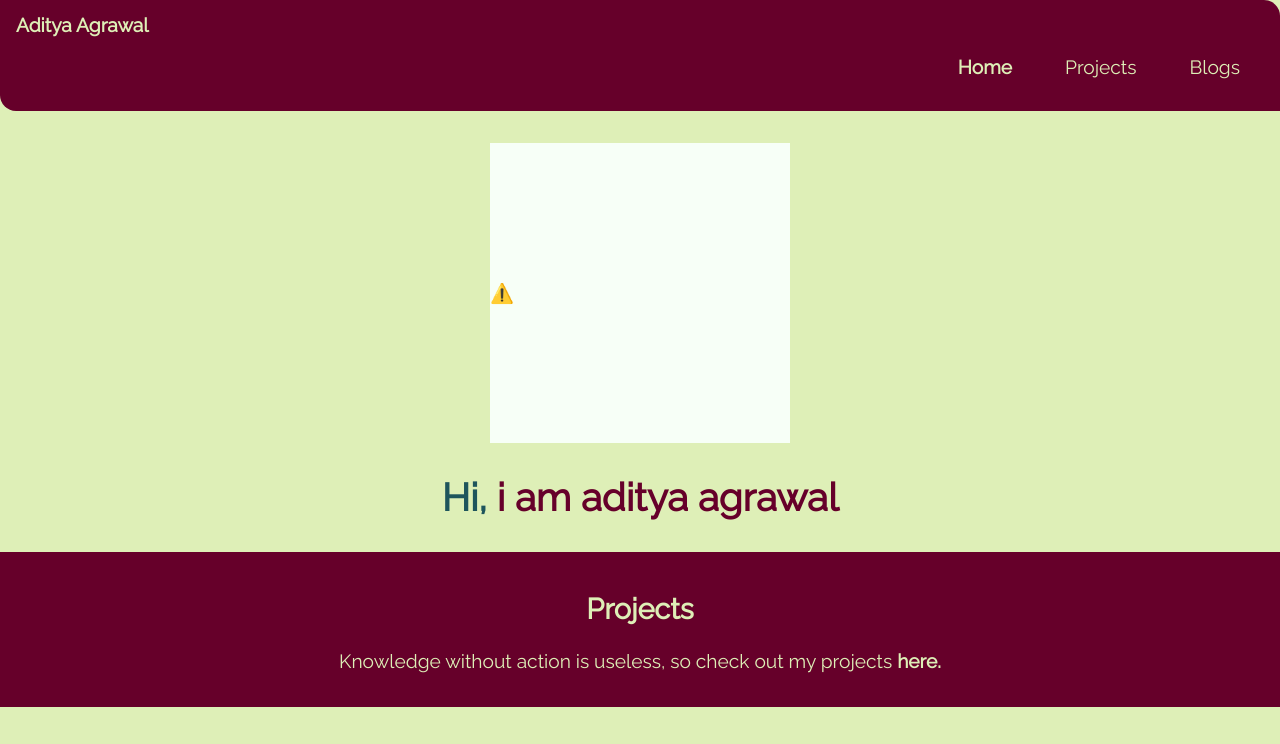
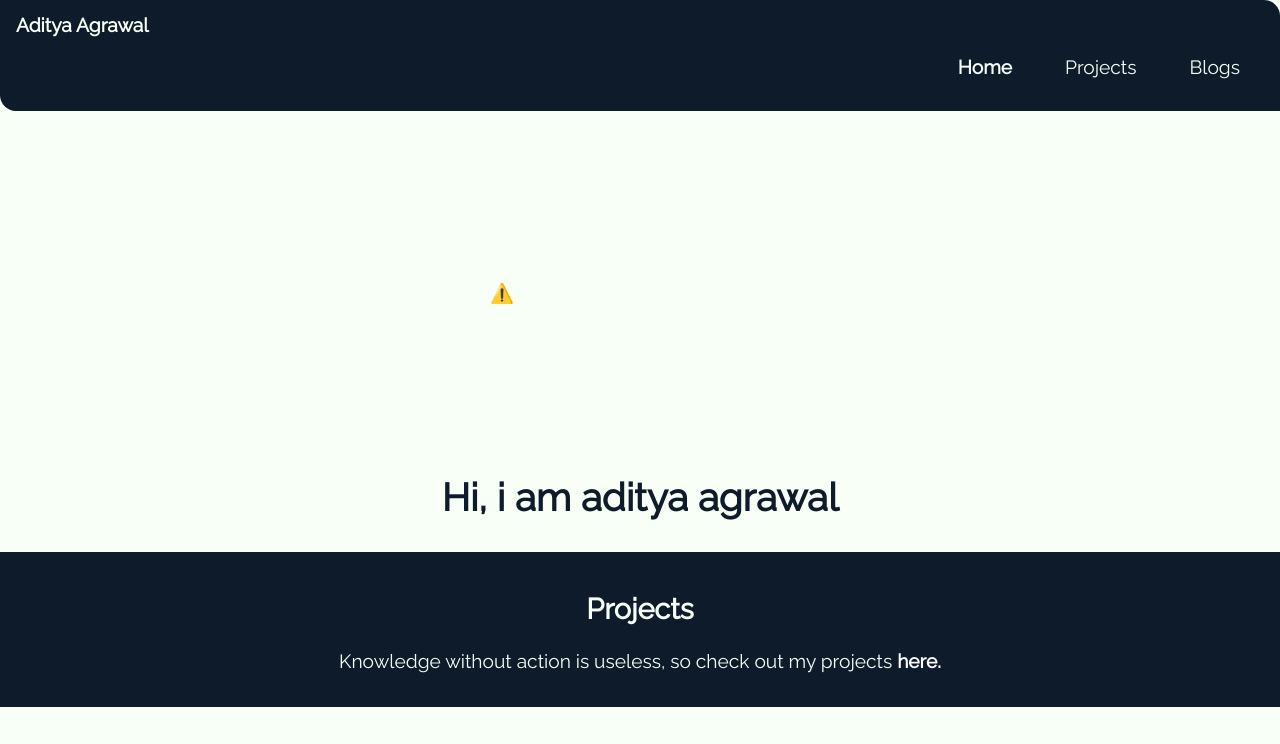
Before and after one commit to AdityaAgrawal-03/portfolio-assignment4, a plain HTML site: page index.html in a window 1280 px wide. Shown: the top 744 px of the page. Drawn offline with nearby package versions, Linux system fonts and the light colour scheme; no server answers.

Commit message:
style: changed theme color

```diff
--- a/style.css
+++ b/style.css
@@ -1,8 +1,11 @@
 @import url('https://fonts.googleapis.com/css2?family=Raleway&display=swap');
 
 :root {
-  --primary-color:  #DEEFB7;
-  --secondary-color: #66002A;
+  /* --primary-color:  #DEEFB7;
+  --secondary-color: #66002A; */
+  --primary-color: #f7fff7;
+  --secondary-color: #0d1b2a;
+  --link-color: #fff;
 }
 
 body {
@@ -24,6 +27,9 @@ hr {
 
  .container-center {
   text-align: center;
+  max-width: 700px;
+  margin: auto;
+
 }
 
 /* tech logo */
@@ -63,14 +69,18 @@ hr {
   color: var(--secondary-color);
 }
 
+.link-active {
+  font-weight: bolder;
+}
+
 .project-link {
-  color: var(--primary-color);
+  color: var(--link-color);
   font-weight: bolder;
   padding: 0;
 }
 
 .blog-link {
-  color: var(--primary-color);
+  color: var(--link-color);
   font-weight: bolder;
   padding: 0;
 }
@@ -83,6 +93,7 @@ hr {
 .project-section {
   margin-bottom: 2rem;;
 }
+
 /* lists */
 
 .list-non-bullet {
@@ -140,7 +151,7 @@ hr {
 .hero .hero-heading {
   margin-top: 2rem;
   text-align: center;
-  color: #1E555C;
+  color: var(--secondary-color);
 }
 
 .hero .heading-inverted {
```
